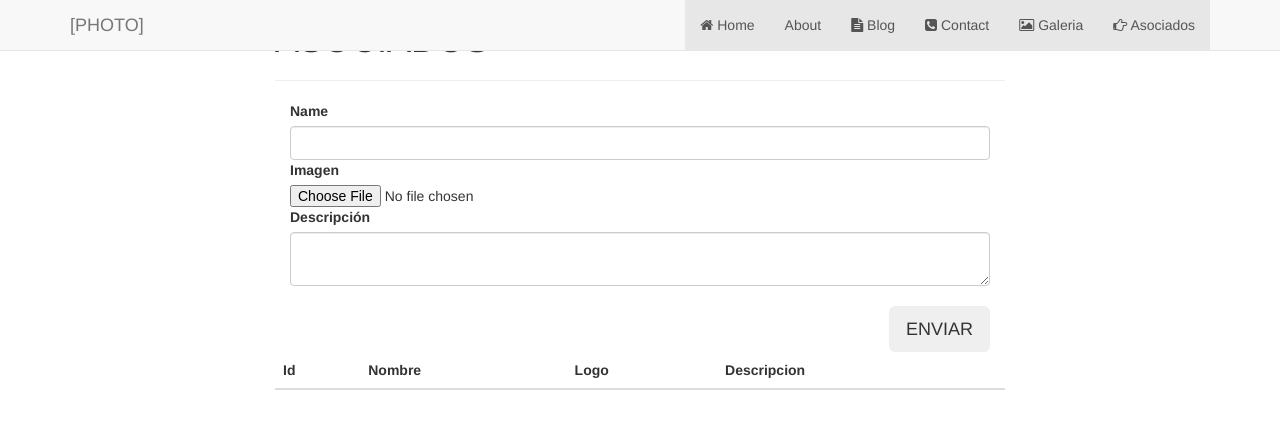
After one commit to pauessa/php7.local, a PHP site: template views/asociados.view.php in a window 1280 px wide. The commit adds this page. Shown: the top 429 px of the page. Run offline with PHP 8.4, Linux system fonts and the light colour scheme; the template is opened without the code that fills it, so the values that code supplies are empty.

Commit message:
Examen Asociados

```diff
--- /dev/null
+++ b/views/asociados.view.php
@@ -0,0 +1,85 @@
+<?php include __DIR__ . '/partials/inicio-doc.part.php'; ?>
+
+<?php include __DIR__ . '/partials/nav-doc.part.php'; ?>
+
+<!-- Principal Content Start -->
+<div id="galeria">
+    <div class="container">
+        <div class="col-xs-12 col-sm-8 col-sm-push-2">
+            <h1>ASOCIADOS</h1>
+            <hr>
+            <?php if ($_SERVER['REQUEST_METHOD'] === 'POST') : ?>
+                <div class="alert alert-<?= empty($errores) ? 'info' : 'danger'; ?> alert-dismissible" role="alert">
+                    <button type="button" class="close" data-dismiss="alert" aria-label="Close">
+                        <span aria-hidden="true">&times;</span>
+                    </button>
+                    <?php if (empty($errores)) : ?>
+                        <p><?= $mensaje ?></p>
+                    <?php else : ?>
+                        <ul>
+                            <?php foreach ($errores as $error) : ?>
+                                <li><?= $error ?></li>
+                            <?php endforeach; ?>
+                        </ul>
+                    <?php endif; ?>
+                </div>
+            <?php endif; ?>
+            <form class="form-horizontal" action="<?= $_SERVER['PHP_SELF'] ?>" method="post"
+                  enctype="multipart/form-data">
+
+                <div class="col-xs-12">
+                    <label class="label-control">Name</label>
+                    <input class="form-control" type="text" name="nombre">
+                </div>
+
+                <div class="col-xs-12">
+                    <label class="label-control">Imagen</label>
+                    <input class="form-control-file" type="file" name="imagen">
+                </div>
+
+                <div class="col-xs-12">
+                    <label class="label-control">Descripción</label>
+                    <textarea class="form-control" name="descripcion"></textarea>
+                    <br>
+                    <button class="pull-right btn btn-lg sr-button">ENVIAR</button>
+                </div>
+
+
+            </form>
+            <hr class="divider">
+            <div class="imagenes_galeria">
+                <table class="table">
+                    <thead>
+                    <tr>
+                        <th scope="col">Id</th>
+                        <th scope="col">Nombre</th>
+                        <th scope="col">Logo</th>
+                        <th scope="col">Descripcion</th>
+                    </tr>
+                    </thead>
+                    <tbody>
+                    <?php foreach ($asociados ?? [] as $a) : ?>
+                        <tr>
+                            <th scope="row"><?= $a->getIdAsociado() ?></th>
+                            <td><?= $a->getNombre() ?></td>
+                            <td>
+                                <img src="<?= $a->getUrlAsociados() ?>"
+                                     alt="<?= $a->getDescripcion() ?>"
+                                     title="<?= $a->getDescripcion() ?>"
+                                     width="100px"/>
+                            </td>
+                            <td><?= $a->getDescripcion() ?></td>
+
+                        </tr>
+                    <?php endforeach; ?>
+
+                    </tbody>
+                </table>
+            </div>
+
+        </div>
+    </div>
+</div>
+<!-- Principal Content Start -->
+
+<?php include __DIR__ . '/partials/fin-doc.part.php'; ?>
--- a/views/partials/nav-doc.part.php
+++ b/views/partials/nav-doc.part.php
@@ -30,9 +30,13 @@
                     <a href="<?= esOpcionMenuActiva('contact') ? '#' : '/controllers/contact.php' ?>">
                         <i class="fa fa-phone-square sr-icons"></i> Contact</a>
                 </li>
-                <li class="<?= esOpcionMenuActiva('galeria') ? 'active' : '' ?>">
+                <li class="<?= esOpcionMenuActiva('galeria') ? 'active' : '' ?> lien">
                     <a href="<?= esOpcionMenuActiva('galeria') ? '#' : '/controllers/galeria.php' ?>">
                         <i class="fa fa-image sr-icons"></i> Galeria</a>
+                </li>
+                <li class="<?= esOpcionMenuActiva('asociados') ? 'active' : '' ?>">
+                    <a href="<?= esOpcionMenuActiva('asociados') ? '#' : '/controllers/asociados.php' ?>">
+                        <i class="fa fa-hand-o-right sr-icons"></i> Asociados</a>
                 </li>
 
             </ul>
```
Also changed, not shown: controllers/asociados.php (added, +48 -0 lines), entity/Asociado.php (added, +126 -0 lines), repository/AsociadoRepository.php (added, +18 -0 lines).
